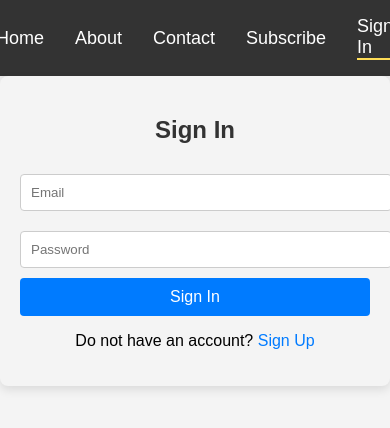
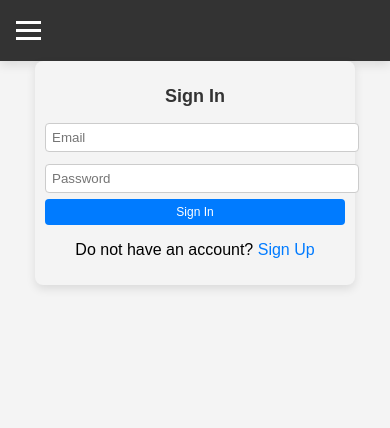
Before and after one commit to ksandile/Alle-services, a React (Create React App) app: page /sign-in in a window 390 px wide. Shown: the top 428 px of the page. Built offline with nearby package versions, Linux system fonts and the light colour scheme; no server answers.

Commit message:
mobile screen
styling for all mobile screen sizes.

```diff
--- a/package.json
+++ b/package.json
@@ -4,6 +4,8 @@
   "private": true,
   "dependencies": {
     "@fortawesome/fontawesome-free": "^6.6.0",
+    "@fortawesome/free-solid-svg-icons": "^6.6.0",
+    "@fortawesome/react-fontawesome": "^0.2.2",
     "@testing-library/jest-dom": "^5.17.0",
     "@testing-library/react": "^13.4.0",
     "@testing-library/user-event": "^13.5.0",
@@ -16,7 +18,7 @@
     "react-dom": "^18.3.1",
     "react-leaflet": "^4.2.1",
     "react-router-dom": "^6.26.0",
-    "react-scripts": "5.0.1",
+    "react-scripts": "^5.0.1",
     "web-vitals": "^2.1.4"
   },
   "scripts": {
--- a/src/components/Header.css
+++ b/src/components/Header.css
@@ -1,5 +1,3 @@
-/* Header.css */
-
 /* Header Container */
 header {
   background-color: #007bff;
@@ -32,3 +30,41 @@ header {
 nav a.active {
   border-bottom: 2px solid #ffdd57;
 }
+
+/* Menu Icon */
+.menu-icon {
+  display: none;
+  cursor: pointer;
+}
+
+.menu-icon div {
+  width: 25px;
+  height: 3px;
+  background-color: #fff;
+  margin: 5px 0;
+  transition: 0.4s;
+}
+
+/* Media Query for Mobile Screens */
+@media (max-width: 768px) {
+  nav {
+      display: none;
+      flex-direction: column;
+      position: absolute;
+      top: 60px;
+      left: 0;
+      right: 0;
+      background-color: #007bff;
+      text-align: center;
+      padding: 20px 0;
+      z-index: 1;
+  }
+
+  .menu-icon {
+      display: block;
+  }
+
+  .menu-icon.active + nav {
+      display: flex;
+  }
+}
--- a/src/components/Header.jsx
+++ b/src/components/Header.jsx
@@ -1,13 +1,23 @@
-import React from 'react';
+import React, { useState } from 'react';
 import { Link, useLocation } from 'react-router-dom';
 import './Header.css'; // Import the CSS file
 
 function Header() {
   const location = useLocation();
+  const [menuOpen, setMenuOpen] = useState(false);
+
+  const toggleMenu = () => {
+    setMenuOpen(!menuOpen);
+  };
 
   return (
     <header>
-      <nav>
+      <div className={`menu-icon ${menuOpen ? 'active' : ''}`} onClick={toggleMenu}>
+        <div></div>
+        <div></div>
+        <div></div>
+      </div>
+      <nav className={menuOpen ? 'active' : ''}>
         <Link to="/" className={location.pathname === '/' ? 'active' : ''}>Home</Link>
         <Link to="/about" className={location.pathname === '/about' ? 'active' : ''}>About</Link>
         <Link to="/contact" className={location.pathname === '/contact' ? 'active' : ''}>Contact</Link>
--- a/src/components/MapView.css
+++ b/src/components/MapView.css
@@ -1,4 +1,4 @@
-/* src/components/MapView.css */
+/* Map Container */
 .map-container {
   margin: 50px;
   border-radius: 15px;
@@ -6,7 +6,31 @@
   box-shadow: 0 4px 8px rgba(0, 0, 0, 0.1);
 }
 
+/* Leaflet Container */
 .map-container .leaflet-container {
   height: 300px;
   width: 100%;
 }
+
+/* Media Query for Mobile Screens */
+@media (max-width: 768px) {
+  .map-container {
+      margin: 20px;
+      border-radius: 10px;
+  }
+
+  .map-container .leaflet-container {
+      height: 250px;
+  }
+}
+
+@media (max-width: 480px) {
+  .map-container {
+      margin: 10px;
+      border-radius: 8px;
+  }
+
+  .map-container .leaflet-container {
+      height: 200px;
+  }
+}
--- a/src/components/MapView.jsx
+++ b/src/components/MapView.jsx
@@ -7,7 +7,7 @@ import '@fortawesome/fontawesome-free/css/all.min.css';
 
 function MapView() {
   const [position, setPosition] = useState(null); // Start with null to handle loading state
-  const zoom = 13;
+  const zoom = 17;
 
   useEffect(() => {
     const defaultPosition = [51.505, -0.09]; // Move defaultPosition inside useEffect
--- a/src/components/Services.css
+++ b/src/components/Services.css
@@ -105,3 +105,58 @@
   color: #333;
   text-align: center;
 }
+
+/* Media Query for Mobile Screens (768px or less) */
+@media (max-width: 768px) {
+  .services-row {
+    flex-direction: column;
+  }
+
+  .services-row > div {
+    width: 100%;
+    margin-bottom: 20px;
+  }
+
+  .services-row img {
+    height: 250px;
+  }
+
+  .search-bar {
+    padding: 30px;
+  }
+
+  .search-bar input {
+    padding: 8px;
+  }
+
+  .recent-addresses {
+    max-height: 150px;
+  }
+
+  .request-btn {
+    padding: 8px;
+  }
+}
+
+/* Media Query for Smaller Mobile Screens (480px or less) */
+@media (max-width: 480px) {
+  .services-row img {
+    height: 200px;
+  }
+
+  .search-bar {
+    padding: 20px;
+  }
+
+  .search-bar input {
+    padding: 6px;
+  }
+
+  .request-btn {
+    padding: 6px;
+  }
+
+  .waiting-message {
+    font-size: 14px;
+  }
+}
--- a/src/pages/SignIn.css
+++ b/src/pages/SignIn.css
@@ -59,3 +59,49 @@
     color: red;
     text-align: center;
   }
+
+  /* Media Query for Mobile Screens (768px or less) */
+@media (max-width: 768px) {
+  .sign-in-container {
+    padding: 15px;
+    max-width: 350px;
+  }
+
+  .sign-in-container h2 {
+    font-size: 20px;
+    margin-bottom: 15px;
+  }
+
+  .sign-in-container input {
+    padding: 8px;
+    margin: 8px 0;
+  }
+
+  .sign-in-container button {
+    padding: 8px;
+    font-size: 14px;
+  }
+}
+
+/* Media Query for Smaller Mobile Screens (480px or less) */
+@media (max-width: 480px) {
+  .sign-in-container {
+    padding: 10px;
+    max-width: 300px;
+  }
+
+  .sign-in-container h2 {
+    font-size: 18px;
+    margin-bottom: 10px;
+  }
+
+  .sign-in-container input {
+    padding: 6px;
+    margin: 6px 0;
+  }
+
+  .sign-in-container button {
+    padding: 6px;
+    font-size: 12px;
+  }
+}
--- a/src/pages/SignUp.css
+++ b/src/pages/SignUp.css
@@ -46,3 +46,49 @@
     text-align: center;
     color: red;
   }
+
+  /* Media Query for Mobile Screens (768px or less) */
+@media (max-width: 768px) {
+  .sign-up-container {
+    padding: 15px;
+    max-width: 350px;
+  }
+
+  .sign-up-container h2 {
+    font-size: 20px;
+    margin-bottom: 15px;
+  }
+
+  .sign-up-container input {
+    padding: 8px;
+    margin: 8px 0;
+  }
+
+  .sign-up-container button {
+    padding: 8px;
+    font-size: 14px;
+  }
+}
+
+/* Media Query for Smaller Mobile Screens (480px or less) */
+@media (max-width: 480px) {
+  .sign-up-container {
+    padding: 10px;
+    max-width: 300px;
+  }
+
+  .sign-up-container h2 {
+    font-size: 18px;
+    margin-bottom: 10px;
+  }
+
+  .sign-up-container input {
+    padding: 6px;
+    margin: 6px 0;
+  }
+
+  .sign-up-container button {
+    padding: 6px;
+    font-size: 12px;
+  }
+}
```
Also changed, not shown: 1 other file (tests, documents, lock files or other folders). Lines whose indentation alone changed are shown as unchanged.
